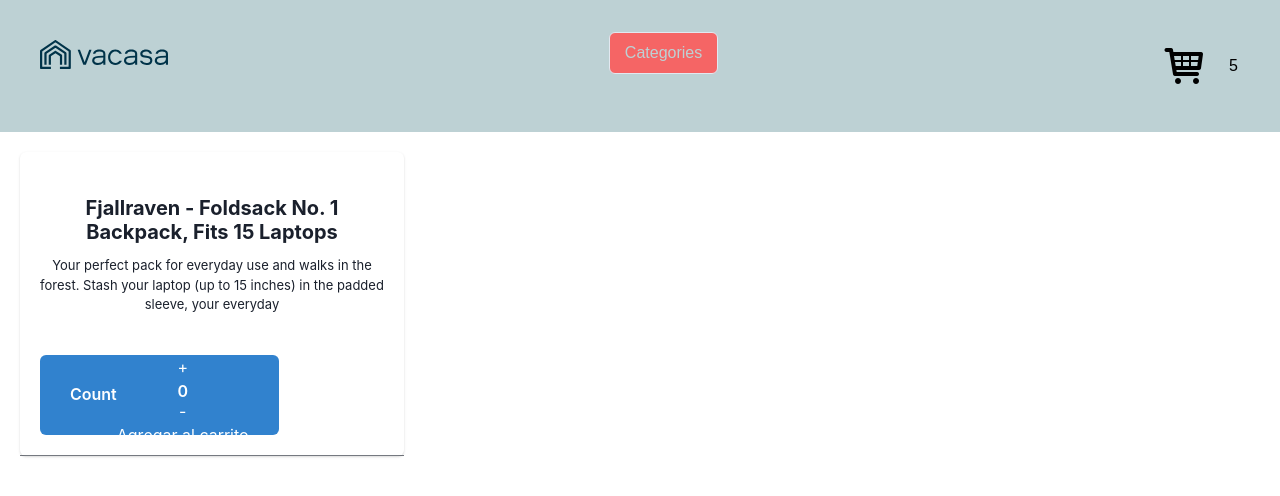
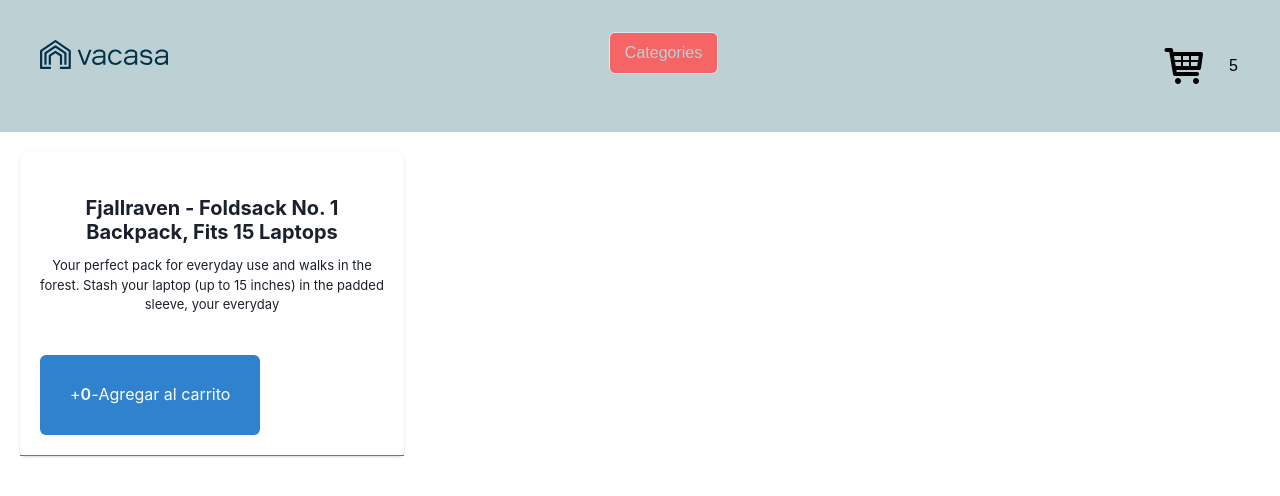
Before and after one commit to Lakril/PreEntrega1Rico, a React (Vite) app: page /item/1 in a window 1280 px wide. Shown: the top 496 px of the page. Built offline with nearby package versions, Linux system fonts and the light colour scheme.

Commit message:
feat: updated counter

```diff
--- a/src/components/ItemCount.jsx
+++ b/src/components/ItemCount.jsx
@@ -1,5 +1,5 @@
 import { useEffect, useState } from 'react'
-import styles from './ItemCount.module.css'
+// import styles from './ItemCount.module.css'
 
 // Hook
 const ItemCount = () => {
@@ -12,26 +12,22 @@
 
   }, [count])
 
-  const onAdd=()=>{
+  const onAdd = () => {
     alert(`Agregrado al carrito ${count}`)
   }
 
 
   return (
-    <div>
-      <h2>Counter</h2>
-      <ul className={styles.buttonWrapper}>
-        <li><button onClick={() => setCount(count + 1)}>+</button></li>
-        <p>{count}</p>
-        <li><button onClick={() => setCount(count - 1)}>-</button></li>
-        <li><button onClick={onAdd}>Agregar al carrito</button></li>
-      </ul>
-      {/* <button onClick={() => setCount(count + 1)}>+</button>
+    <>
+      <div>
+      </div>
+      <button onClick={() => setCount(count + 1)}> +  </button>
       <p>{count}</p>
-      <button onClick={() => setCount(count - 1)}>-</button>
-      <p></p>
-      <button onClick={onAdd}>Agregar al carrito</button> */}
-    </div>
+      <button onClick={() => setCount(count - 1)}> - </button>
+      <div>
+        <button onClick={onAdd}>Agregar al carrito</button>
+      </div>
+    </>
   )
 }
 
--- a/src/components/ItemDetail.jsx
+++ b/src/components/ItemDetail.jsx
@@ -38,7 +38,6 @@
                         <CardFooter>
                             <ButtonGroup spacing='2'>
                                 <Button variant='solid' colorScheme='blue' px={30} py={10} textAlign={'center'}>
-                                    Count
                                     <ItemCount />
                                 </Button>
                                 {/* <Link to={`/item/${p.id}`}>
```
